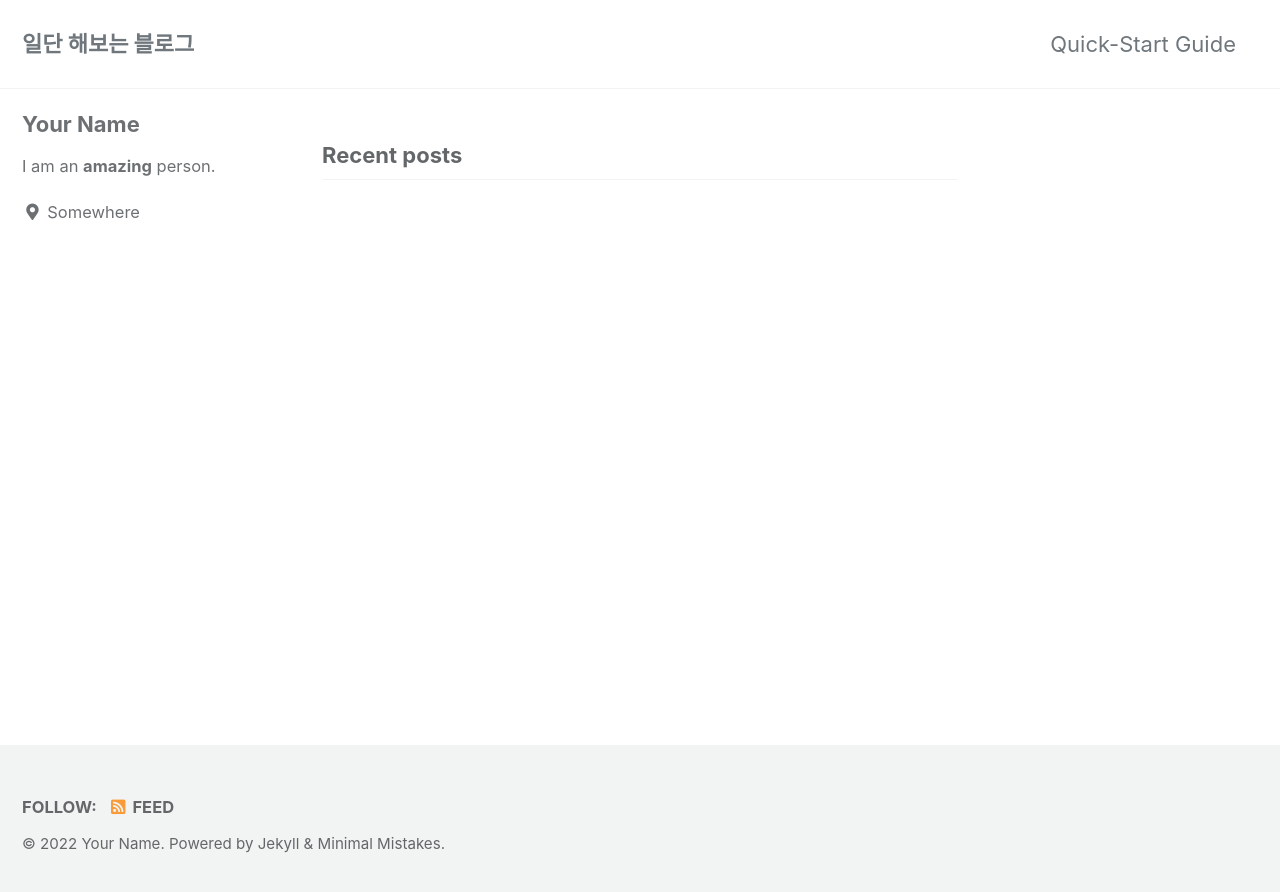
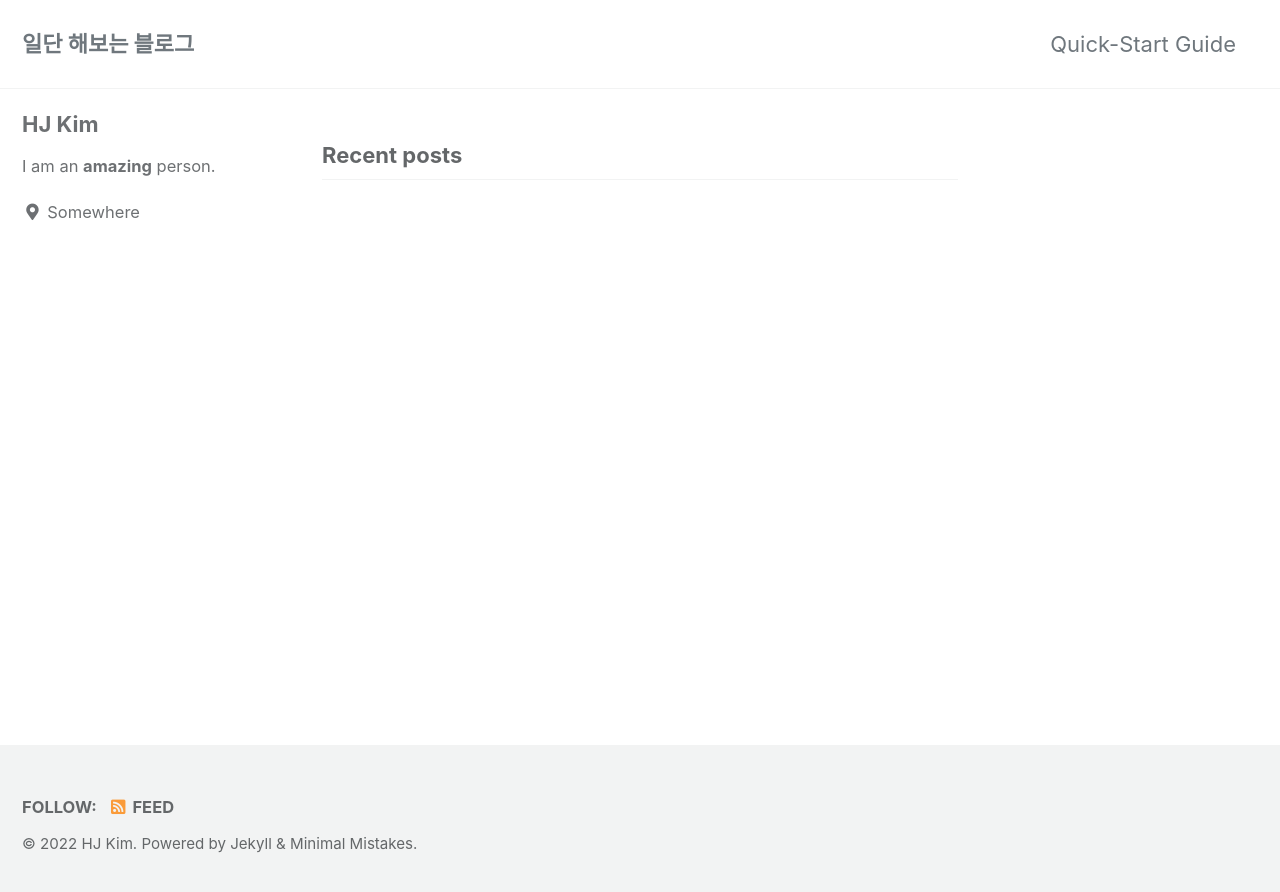
Before and after one commit to khyjin/khyjin.github.io, a Jekyll site: the page built from index.html, in a window 1280 px wide. Shown: the top 892 px of the page. Built offline with Jekyll 4.4.1, drawn with Linux system fonts in a browser that asks for light colours; cached includes are drawn as plain includes; the list of posts is cut into pages by our own code.

Commit message:
Update _config.yml

```diff
--- a/_config.yml
+++ b/_config.yml
@@ -19,7 +19,7 @@ locale                   : "en-US"
 title                    : "일단 해보는 블로그"
 title_separator          : "-"
 subtitle                 : # site tagline that appears below site title in masthead
-name                     : "Your Name"
+name                     : "HJ Kim"
 description              : "An amazing website."
 url                      : "https://khyjin.github.io"
 baseurl                  : # the subpath of your site, e.g. "/blog"
@@ -102,7 +102,7 @@ analytics:
 
 # Site Author
 author:
-  name             : "Your Name"
+  name             : "HJ Kim"
   avatar           : # path of avatar image, e.g. "/assets/images/bio-photo.jpg"
   bio              : "I am an **amazing** person."
   location         : "Somewhere"
@@ -130,12 +130,6 @@ author:
 # Site Footer
 footer:
   links:
-    - label: "Twitter"
-      icon: "fab fa-fw fa-twitter-square"
-      # url:
-    - label: "Facebook"
-      icon: "fab fa-fw fa-facebook-square"
-      # url:
     - label: "GitHub"
       icon: "fab fa-fw fa-github"
       # url:
@@ -145,10 +139,6 @@ footer:
     - label: "Bitbucket"
       icon: "fab fa-fw fa-bitbucket"
       # url:
-    - label: "Instagram"
-      icon: "fab fa-fw fa-instagram"
-      # url:
-
 
 # Reading Files
 include:
```
